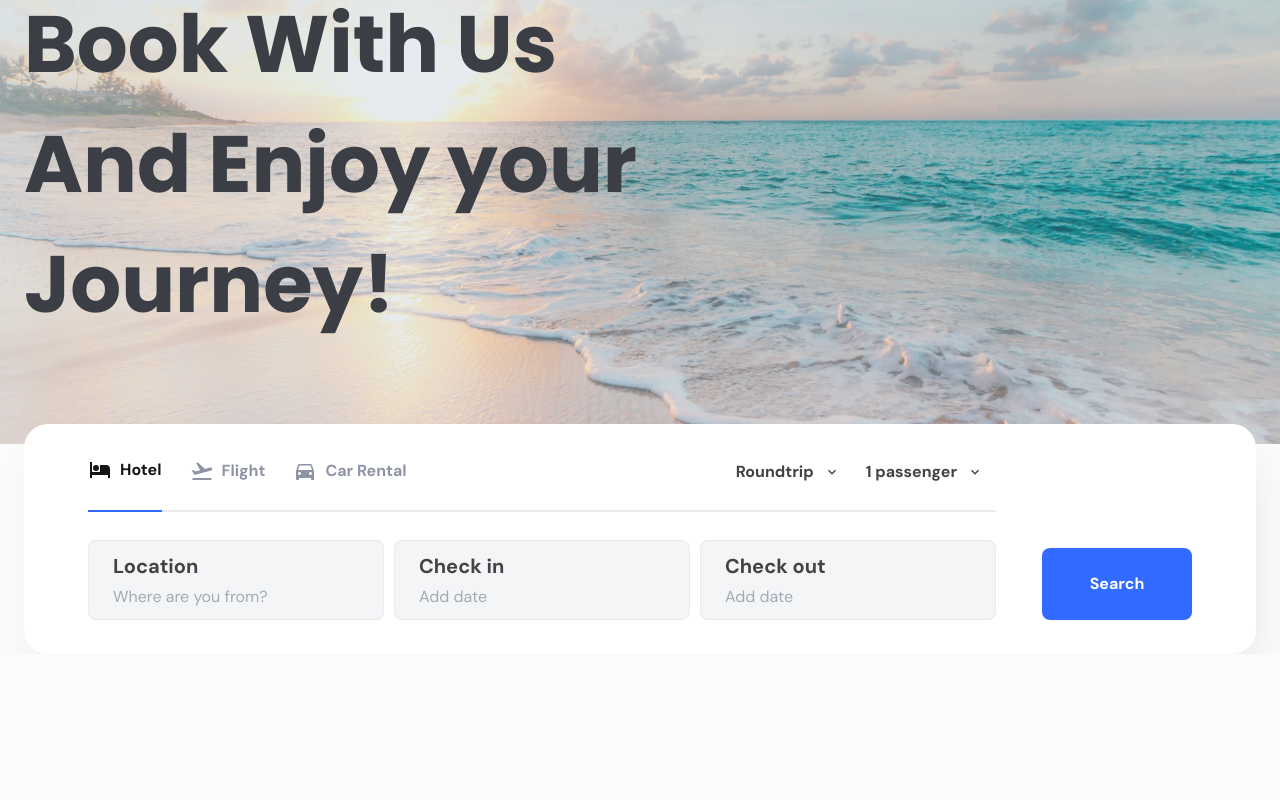
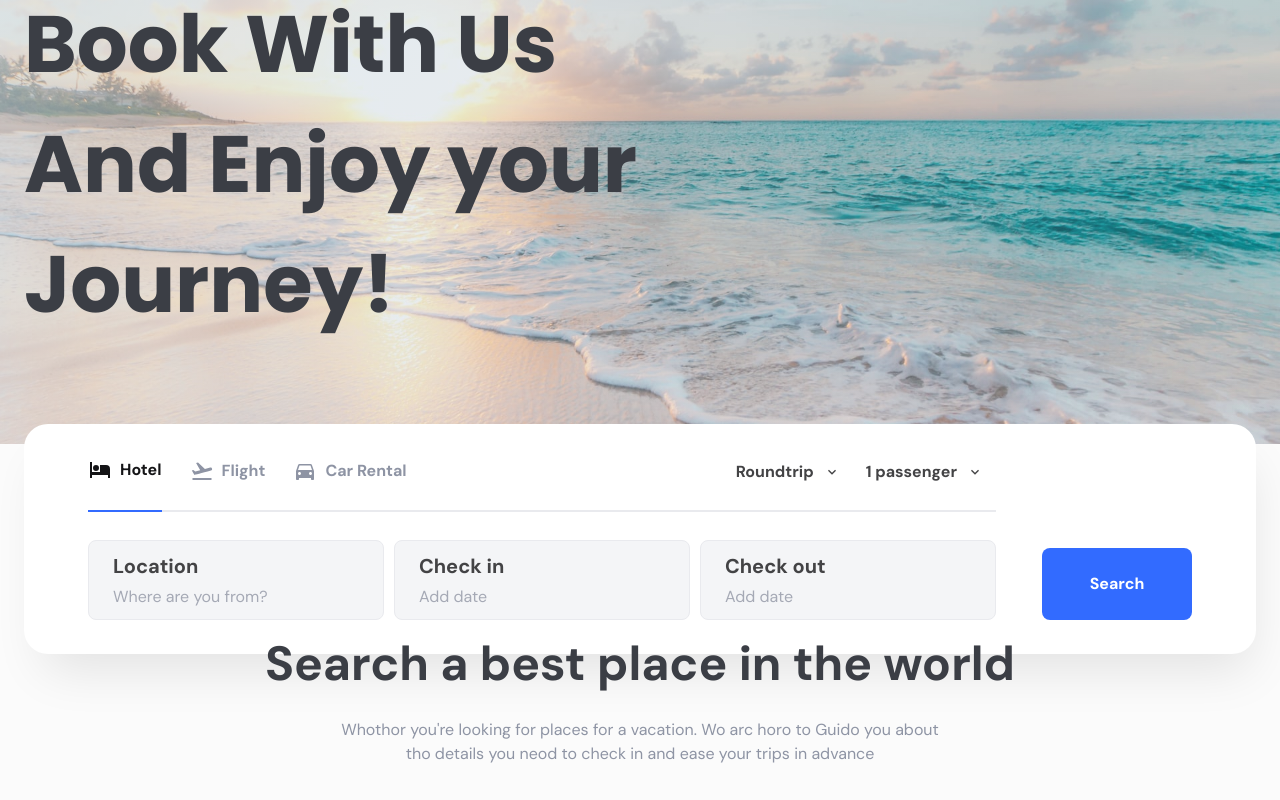
Before and after one commit to baroxFPTU/tripguide-webapp, a React (Create React App) app: page / in a window 1280 px wide. Shown: the part 210-1010 px from the top of the page. Before the commit the page ends 864 px from the top, so only its background shows below. Built offline with nearby package versions, Linux system fonts and the light colour scheme.

Commit message:
update: split components in homepage, add section description & content components

```diff
--- /dev/null
+++ b/src/components/common/Section/SectionContent.tsx
@@ -0,0 +1,14 @@
+import React from 'react';
+import styled from 'styled-components';
+
+interface ISectionContentProps {
+  children?: React.ReactNode;
+}
+
+const StyledSectionContent = styled.div`
+  margin-top: 48px;
+`;
+
+export const SectionContent = ({ children }: ISectionContentProps) => {
+  return <StyledSectionContent>{children}</StyledSectionContent>;
+};
--- /dev/null
+++ b/src/components/common/Section/SectionDescription.tsx
@@ -0,0 +1,11 @@
+import React from 'react';
+import { ISectionHeadingProps, IStyledHeadingProps } from './SectionHeading';
+import * as Styled from './styles';
+
+export interface ISectionDescriptionProps extends IStyledHeadingProps, ISectionHeadingProps {}
+
+export const SectionDescription = ({ position, children }: ISectionDescriptionProps) => {
+  return (
+    <Styled.SectionDescription position={position || 'left'}>{children}</Styled.SectionDescription>
+  );
+};
--- a/src/components/common/Section/SectionHeading.tsx
+++ b/src/components/common/Section/SectionHeading.tsx
@@ -1,5 +1,5 @@
-import React, { ReactComponentElement } from 'react';
-import styled, { StyledComponent } from 'styled-components';
+import React from 'react';
+import styled from 'styled-components';
 
 export interface IStyledHeadingProps {
   position?: 'left' | 'right' | 'center';
@@ -23,7 +23,7 @@ const StyledSectionHeading = applyHeadingStyled(styled.h2<ISectionHeadingProps>`
 
 export const SectionHeading = ({ children, position, ...props }: ISectionHeadingProps) => {
   return (
-    <StyledSectionHeading position={position} {...props}>
+    <StyledSectionHeading position={position || 'left'} {...props}>
       {children}
     </StyledSectionHeading>
   );
--- a/src/components/common/Section/component.tsx
+++ b/src/components/common/Section/component.tsx
@@ -1,16 +1,16 @@
 import React from 'react';
+import { IAcceptAnyProps } from 'types/common';
 
 import * as Styled from './styles';
 
-export interface ISectionProps {
+export interface ISectionProps extends IAcceptAnyProps {
   bgImageUrl?: string;
   children?: React.ReactNode;
 }
 
-const Section = (props: ISectionProps) => {
-  const { bgImageUrl, children } = props;
+const Section = ({ bgImageUrl, children, ...props }: ISectionProps) => {
   return (
-    <Styled.Section bgImageUrl={bgImageUrl}>
+    <Styled.Section bgImageUrl={bgImageUrl} {...props}>
       <Styled.SectionWrapper>{children}</Styled.SectionWrapper>
     </Styled.Section>
   );
--- a/src/components/common/Section/index.ts
+++ b/src/components/common/Section/index.ts
@@ -1,8 +1,12 @@
 import { SectionHeading as Heading } from './SectionHeading';
 import { SectionHeroHeading as HeroHeading } from './SectionHeroHeading';
+import { SectionDescription as Description } from './SectionDescription';
+import { SectionContent as Content } from './SectionContent';
 export { default } from './component';
 
 export const SectionItem = {
   Heading,
   HeroHeading,
+  Description,
+  Content,
 };
--- a/src/components/common/Section/styles.ts
+++ b/src/components/common/Section/styles.ts
@@ -1,3 +1,4 @@
+import { ISectionDescriptionProps } from './SectionDescription';
 import { device } from './../../../styles/main';
 import styled from 'styled-components';
 import { ISectionProps } from './component';
@@ -42,3 +43,11 @@ export const SectionWrapper = styled.div`
     max-width: 100%;
   }
 `;
+
+export const SectionDescription = styled.p<ISectionDescriptionProps>`
+  max-width: 50%;
+  margin-top: 24px;
+
+  text-align: ${(props) => props.position};
+  color: #8e94a4;
+`;
--- /dev/null
+++ b/src/features/booking/components/Sections/HeroSection.tsx
@@ -0,0 +1,17 @@
+import React from 'react';
+import Section, { SectionItem } from 'components/common/Section';
+import bgImageUrl from 'assets/images/hero-bg.jpg';
+import BookingWidget from 'features/booking/components/BookingWidget';
+
+const HeroSection = () => {
+  return (
+    <Section bgImageUrl={bgImageUrl}>
+      <SectionItem.HeroHeading position='left' style={{ marginBottom: '80px', marginTop: '80px' }}>
+        Book With Us <br /> And Enjoy your <br /> Journey!
+      </SectionItem.HeroHeading>
+      <BookingWidget />
+    </Section>
+  );
+};
+
+export default HeroSection;
--- /dev/null
+++ b/src/features/booking/components/Sections/RecommendPlaceSection.tsx
@@ -0,0 +1,16 @@
+import Section, { SectionItem } from 'components/common/Section';
+
+const RecommendPlaceSection = () => {
+  return (
+    <Section className='RecommendSection'>
+      <SectionItem.Heading position='center'>Search a best place in the world</SectionItem.Heading>
+      <SectionItem.Description position='center'>
+        Whothor you're looking for places for a vacation. Wo arc horo to Guido you about tho details
+        you neod to check in and ease your trips in advance
+      </SectionItem.Description>
+      <SectionItem.Content></SectionItem.Content>
+    </Section>
+  );
+};
+
+export default RecommendPlaceSection;
--- a/src/pages/Home.tsx
+++ b/src/pages/Home.tsx
@@ -1,26 +1,11 @@
-import Section, { SectionItem } from 'components/common/Section';
-import bgImageUrl from 'assets/images/hero-bg.jpg';
-import BookingWidget from 'features/booking/components/BookingWidget';
-import Button from 'components/common/Button';
+import HeroSection from 'features/booking/components/Sections/HeroSection';
+import RecommendPlaceSection from 'features/booking/components/Sections/RecommendPlaceSection';
 
 function Home() {
   return (
     <div className='Home'>
-      <Section bgImageUrl={bgImageUrl}>
-        <SectionItem.HeroHeading
-          position='left'
-          style={{ marginBottom: '80px', marginTop: '80px' }}
-        >
-          Book With Us <br /> And Enjoy your <br /> Journey!
-        </SectionItem.HeroHeading>
-        <BookingWidget />
-      </Section>
-      {/* <Section>
-        <SectionItem.Heading position='center'>
-          Search a best place in the world
-        </SectionItem.Heading>
-        <Button>Test</Button>
-      </Section> */}
+      <HeroSection />
+      <RecommendPlaceSection />
     </div>
   );
 }
```
